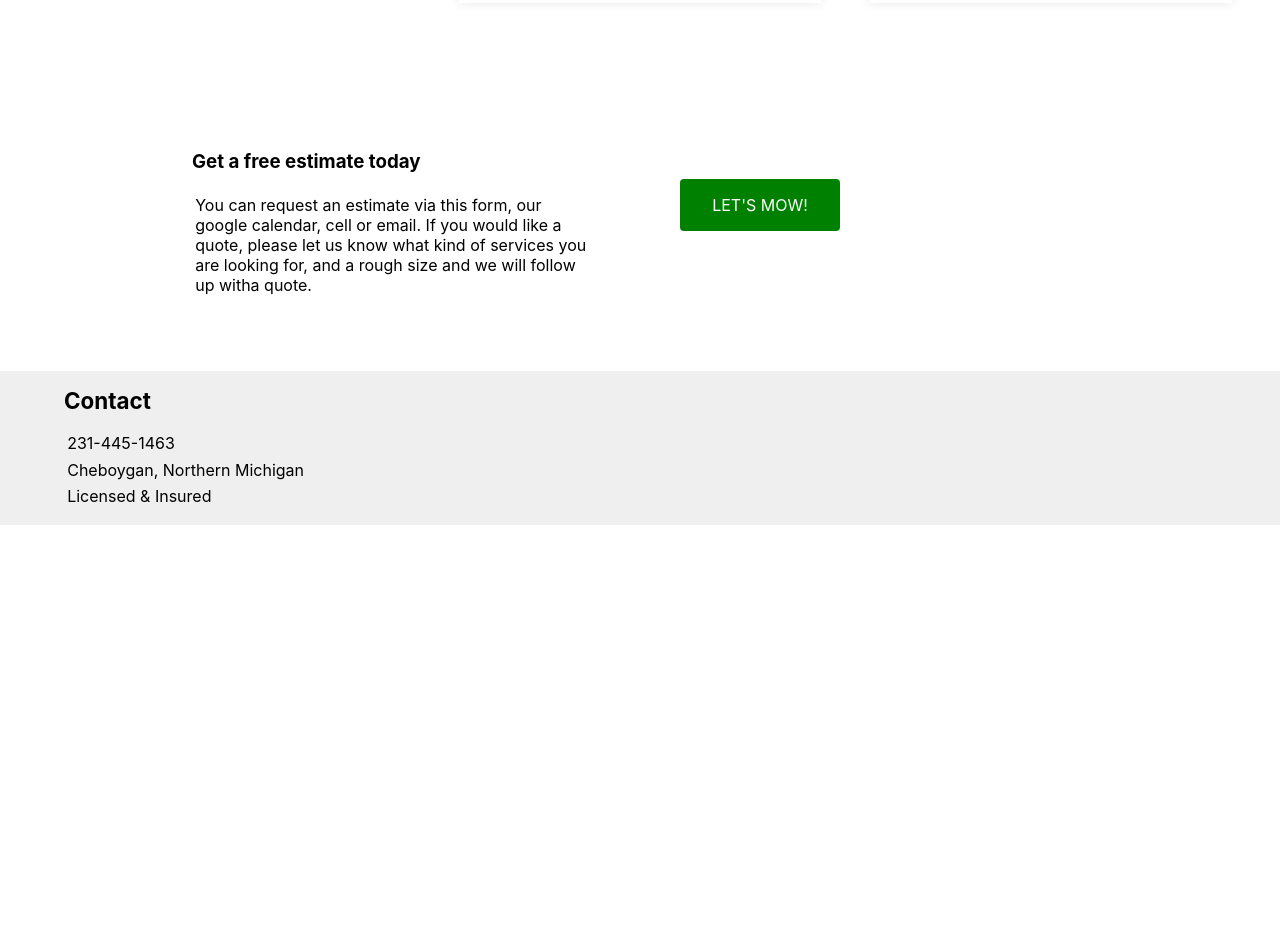
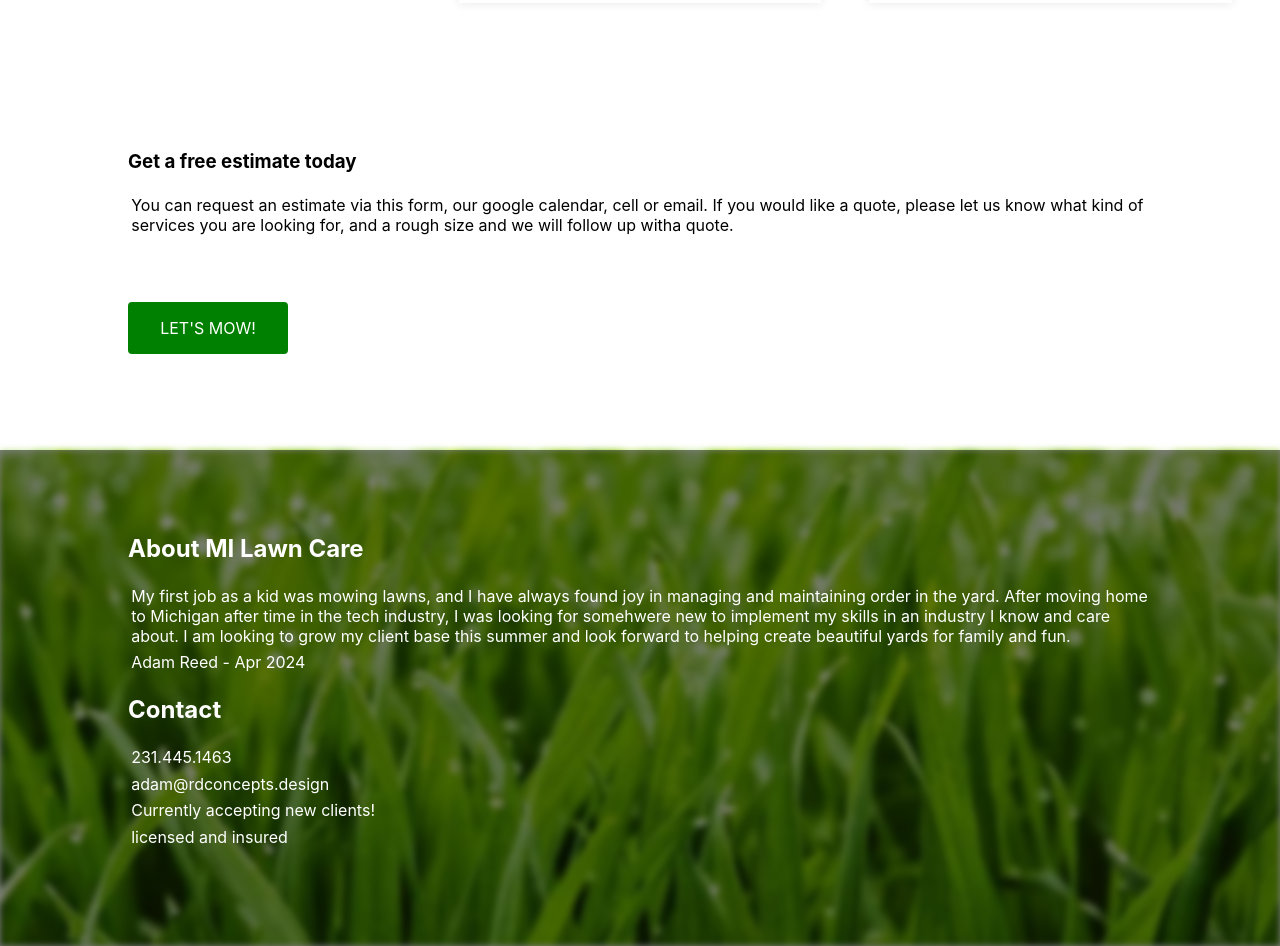
Before and after one commit to adamrd231/lawnWebsite, a React (Create React App) app: page / in a window 1280 px wide. Shown: the part 1040-1986 px from the top of the page. Before the commit the page ends 1565 px from the top, so only its background shows below. Built offline with nearby package versions, Linux system fonts and the light colour scheme.

Commit message:
Basic website ready

```diff
--- a/src/App.js
+++ b/src/App.js
@@ -25,7 +25,6 @@ function App() {
       <Landing />
       <Gallery />
       <GetFreeEstimate />
-
       <Footer />
     </Container>
   );
--- a/src/Views/Footer.js
+++ b/src/Views/Footer.js
@@ -5,50 +5,62 @@ import styled from '@emotion/styled'
 const Container = styled.div`
   display: flex;
   flex-direction: column;
+  justify-content: stretch;
+  align-items: center;
+
+  position: relative;
+  color: white;
+  padding-top: 3rem;
+  padding-bottom: 3rem;
+`;
+
+const TextContainer = styled.div`
+  display: flex;
+  flex-direction: column;
+  align-items: flex-start;
+  width: 80%;
+  margin: auto;
+  margin-top: 1rem;
   justify-content: center;
-  align-items: center;
-  background: #efefef;
-  gap: 1rem;
+  padding-top: 3rem;
+`;
+
+
+const FooterImage = styled.img`
+  width: 100%;
+  height: 100%;
+  object-repeat: no-repeat;
+  object-fit: cover;
+  position: absolute;
+  z-index: -2;
+  filter: blur(3px);
 
 `;
 
-const RowContainer = styled.div`
-  display: flex;
-  flex-direction: row;
-  justify-content: space-between;
-  width: 90%;
-  margin: auto;
-`;
-
-const ColumnContainer = styled.div`
-  display: flex;
-  flex-direction: column;
-  width: 90%;
-  margin: auto;
-`;
-
-const FooterTitle = styled.div`
-  font-size: 1.4rem;
-  font-weight: bold;
-  margin-top: 1rem;
-
+const Overlay = styled.div`
+  background: rgba(0, 0, 0, 0.5);
+  position: absolute;
+  width: 100%;
+  height: 100%;
+  z-index: -1;
 `;
 
 function Footer() {
   return (
     <Container>
-      <RowContainer>
-      <FooterTitle>Contact</FooterTitle>
-      </RowContainer>
-      <ColumnContainer>
-        <p>231-445-1463</p>
-        <p>Cheboygan, Northern Michigan</p>
-        <p>Licensed & Insured</p>
-      </ColumnContainer>
-      <ColumnContainer>
+      <TextContainer>
+        <h2>About MI Lawn Care</h2>
+        <p>My first job as a kid was mowing lawns, and I have always found joy in managing and maintaining order in the yard. After moving home to Michigan after time in the tech industry, I was looking for somehwere new to implement my skills in an industry I know and care about. I am looking to grow my client base this summer and look forward to helping create beautiful yards for family and fun.</p>
+        <p>Adam Reed - Apr 2024</p>
+        <h2>Contact</h2>
+        <p>231.445.1463</p>
+        <p>adam@rdconcepts.design</p>
+        <p>Currently accepting new clients!</p>
+        <p>licensed and insured</p>
+      </TextContainer>
 
-
-      </ColumnContainer>
+      <FooterImage src="grass.jpeg" alt="grass" />
+      <Overlay />
     </Container>
 
   )
--- a/src/Views/GetFreeEstimate.js
+++ b/src/Views/GetFreeEstimate.js
@@ -4,23 +4,20 @@ import MailtoButton from "../Components/MailtoButton";
 
 const Container = styled.div`
   display: flex;
-  flex-direction: row;
-  align-items: center;
+  flex-direction: column;
+  align-items: flex-start;
   justify-content: center;
-  width: 70%;
+  width: 80%;
   margin: auto;
   margin-top: 5rem;
-  gap: 5rem;
+  gap: 1rem;
 `;
 
 const ColumnContainer = styled.div`
   display: flex;
   flex-direction: column;
   align-items: stretch;
-  justify-content: flex-start;
-  min-height: 30vh;
-  // two rows, equal sizing
-  width: 50%;
+  justify-content: center;
 
 `;
 
--- a/src/Views/Landing.js
+++ b/src/Views/Landing.js
@@ -34,6 +34,7 @@ const BackgroundImage = styled.img`
   background-blend-mode: darken;
   object-fit: cover;
   position: absolute;
+  filter: blur(3px);
   z-index: -2;
 `;
 
--- a/src/Views/Menu.js
+++ b/src/Views/Menu.js
@@ -39,7 +39,7 @@ const MenuItem = styled.div`
 function Menu() {
   return (
     <Container>
-      <Title>Northern Lawn Mowing</Title>
+      <Title>MI Lawn Care</Title>
       <RightSideContainer>
         <MenuItem>Special Deal, Free lawn service with first estimate or with leaf removal</MenuItem>
       </RightSideContainer>
```
Also changed, not shown: public/grass.jpeg (added).
